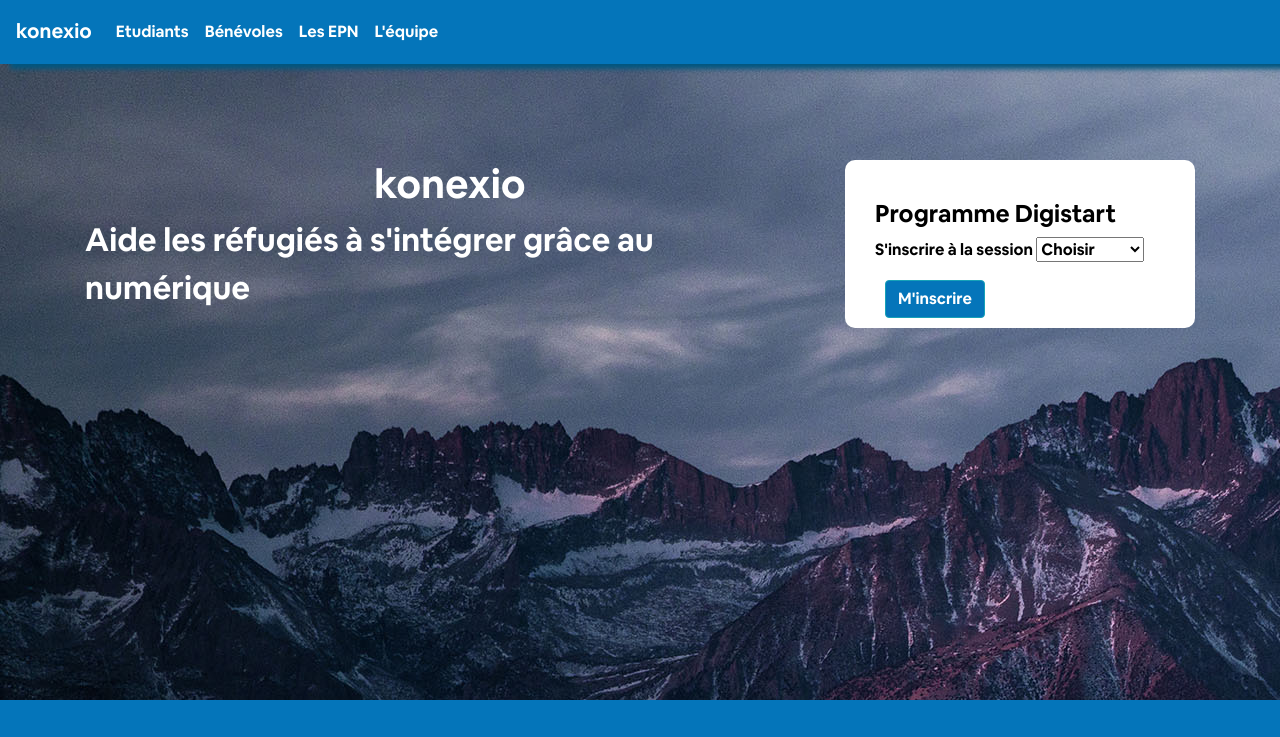
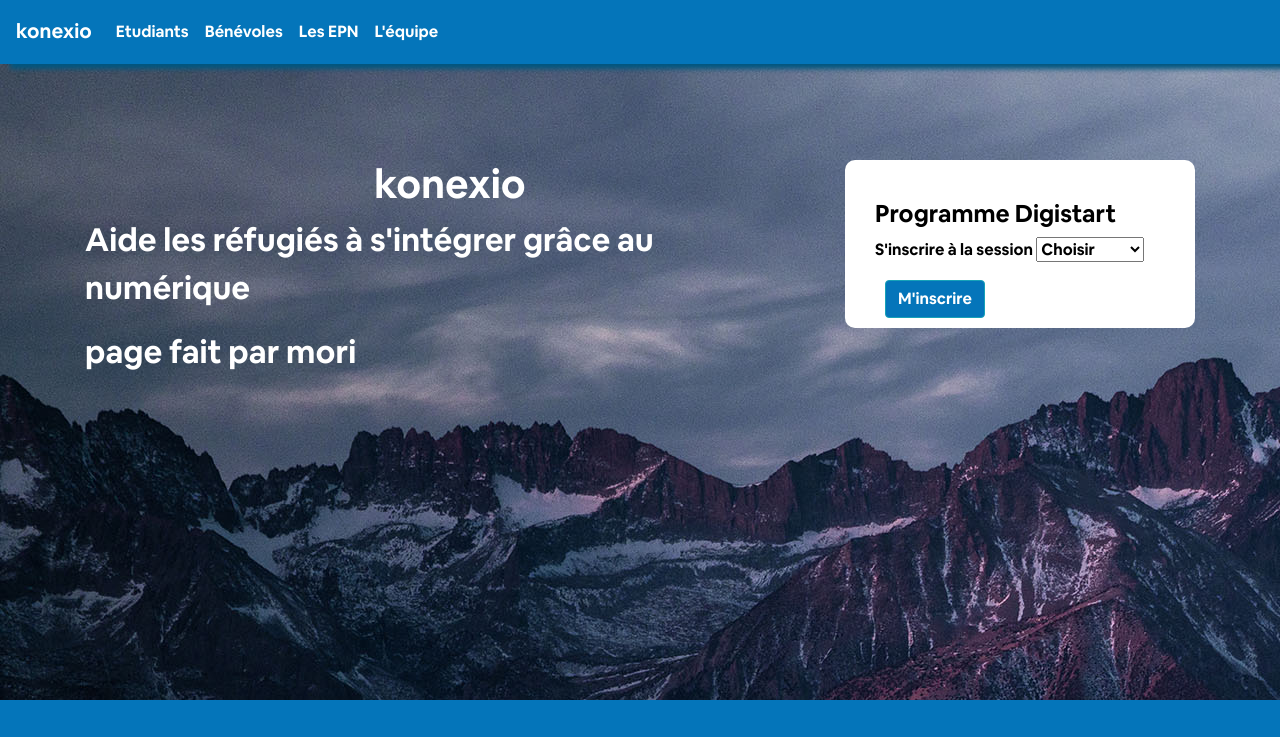
Before and after one commit to tazoon/digistart, a plain HTML site: page index1.html in a window 1280 px wide. Shown: the top 737 px of the page. Drawn offline with Linux system fonts and the light colour scheme; files whose address does not match are found by name.

Commit message:
signature de opage idex.html

```diff
--- a/index1.html
+++ b/index1.html
@@ -44,6 +44,7 @@
                     <h1>konexio</h1>
                     <p>Aide les réfugiés à s'intégrer
                         grâce au numérique</p>
+                        <p> page fait par mori</p>
                 </div>
                 <!--/sectioncol-sm-3 col-md-6 col-lg-9#header-->
                 <aside class="col-sm-12 col-md-6 col-lg-4">
```
